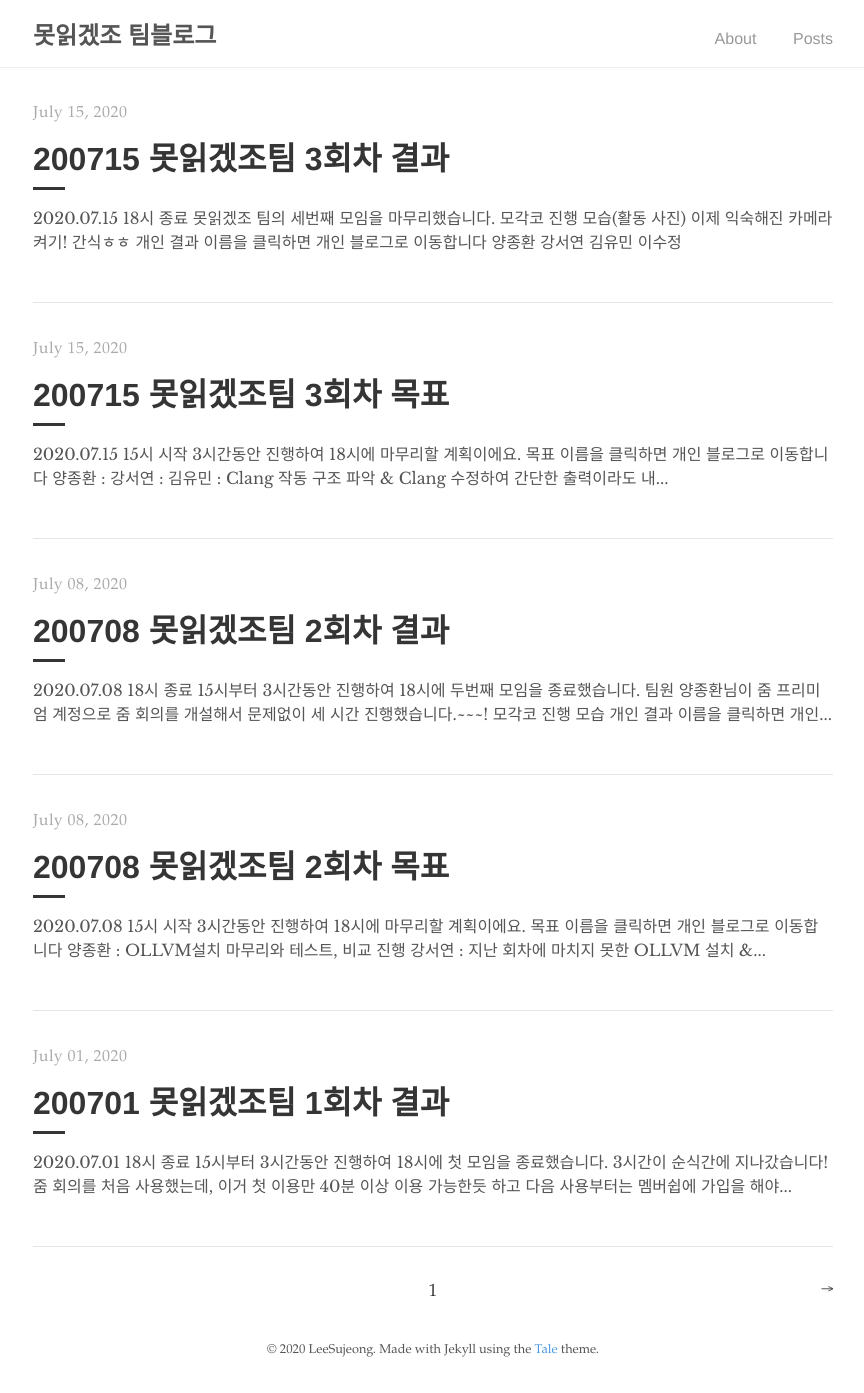
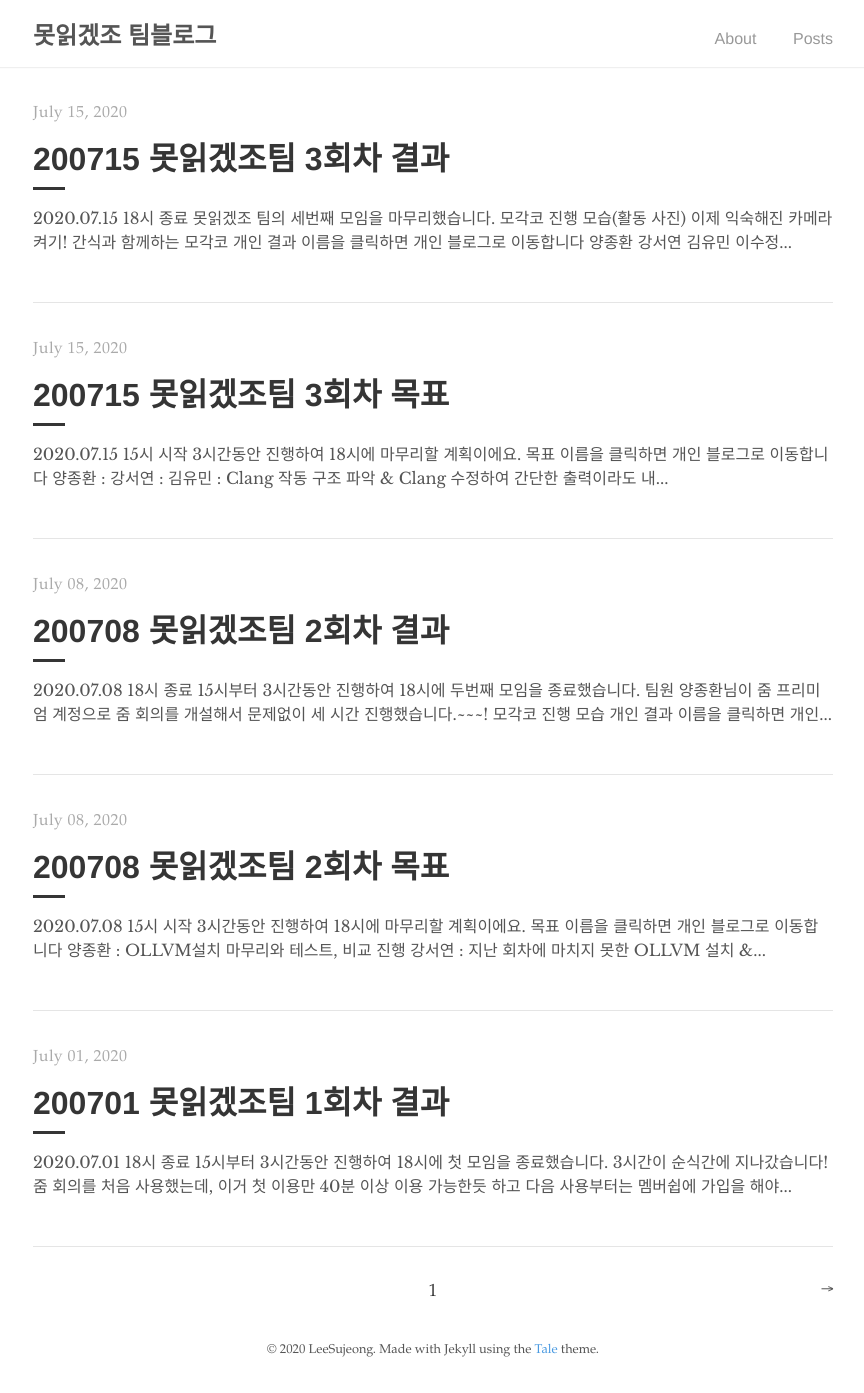
Before and after one commit to mogakco2020/mogakco2020.github.io, a Jekyll site: the page built from index.html, in a window 1280 px wide. Shown: the whole page, without its empty margins (207-1071 px from the left). Built offline with Jekyll 4.4.1, drawn with Linux system fonts in a browser that asks for light colours; the list of posts is cut into pages by our own code.

Commit message:
Update 2020-07-15-03_b.md

```diff
--- a/_posts/2020-07-15-03_b.md
+++ b/_posts/2020-07-15-03_b.md
@@ -11,7 +11,7 @@ excerpt: 모각코 3회차 결과
 이제 익숙해진 카메라 켜기!
 
 <img src="https://user-images.githubusercontent.com/67630133/87528304-529cfb80-c6c8-11ea-95e7-5a24dfe8a18c.jpg" width="70%" height="auto"/>
-간식ㅎㅎ
+간식과 함께하는 모각코
 
 ### 개인 결과
 *이름을 클릭하면 개인 블로그로 이동합니다*
```
